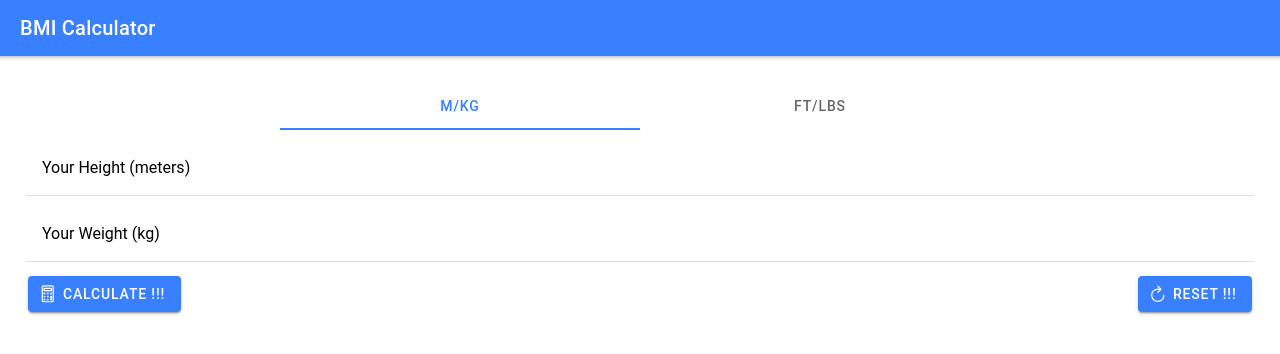
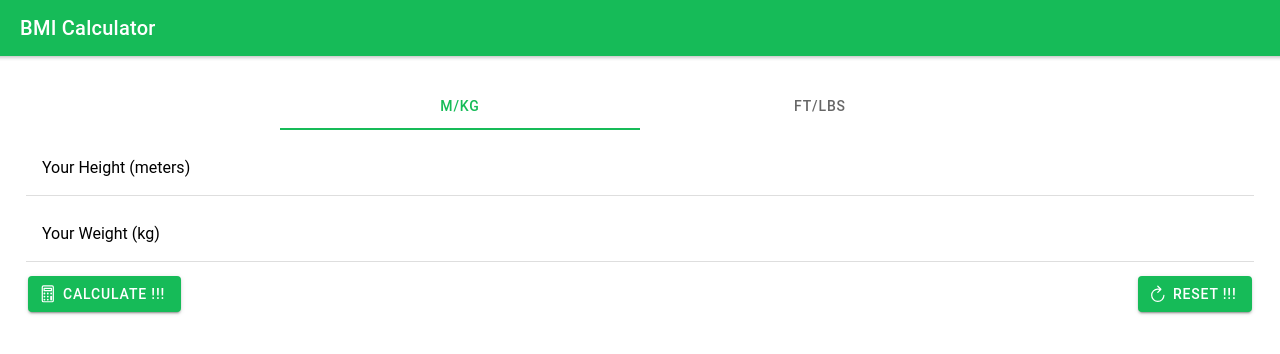
Before and after one commit to Luka-dot/Ionic-React, a React (Create React App) app: page / in a window 1280 px wide. Shown: the top 354 px of the page. Built offline with nearby package versions, Linux system fonts and the light colour scheme.

Commit message:
styling for ionioc

```diff
--- /dev/null
+++ b/src/components/BmiResolve.css
@@ -0,0 +1,3 @@
+#result {
+    background-color: black;
+}
--- a/src/components/BmiResolve.tsx
+++ b/src/components/BmiResolve.tsx
@@ -1,12 +1,14 @@
 import React from 'react';
 import { IonRow, IonCol, IonCard, IonCardContent } from '@ionic/react';
+
+import './BmiResolve.css';
 
 const BmiResolve: React.FC<{result: number }> = props => {
 
     return (
         <IonRow>
             <IonCol>
-              <IonCard>
+              <IonCard color="secondary" >
                 <IonCardContent>
                     <h2 className="ion-text-center">Your body-mass-index</h2>
                   <h3 className="ion-text-center">{props.result.toFixed(2)}</h3>
--- a/src/theme/variables.css
+++ b/src/theme/variables.css
@@ -1,77 +1,68 @@
-/* Ionic Variables and Theming. For more info, please see:
+ /* Ionic Variables and Theming. For more info, please see:
 http://ionicframework.com/docs/theming/ */
 
 /** Ionic CSS Variables **/
 :root {
-  /** primary **/
-  --ion-color-primary: #3880ff;
-  --ion-color-primary-rgb: 56, 128, 255;
+  --ion-color-primary: #16bb58;
+  --ion-color-primary-rgb: 22,187,88;
   --ion-color-primary-contrast: #ffffff;
-  --ion-color-primary-contrast-rgb: 255, 255, 255;
-  --ion-color-primary-shade: #3171e0;
-  --ion-color-primary-tint: #4c8dff;
+  --ion-color-primary-contrast-rgb: 255,255,255;
+  --ion-color-primary-shade: #13a54d;
+  --ion-color-primary-tint: #2dc269;
 
-  /** secondary **/
-  --ion-color-secondary: #3dc2ff;
-  --ion-color-secondary-rgb: 61, 194, 255;
-  --ion-color-secondary-contrast: #ffffff;
-  --ion-color-secondary-contrast-rgb: 255, 255, 255;
-  --ion-color-secondary-shade: #36abe0;
-  --ion-color-secondary-tint: #50c8ff;
+  --ion-color-secondary: #3de600;
+  --ion-color-secondary-rgb: 61,230,0;
+  --ion-color-secondary-contrast: #000000;
+  --ion-color-secondary-contrast-rgb: 0,0,0;
+  --ion-color-secondary-shade: #36ca00;
+  --ion-color-secondary-tint: #50e91a;
 
-  /** tertiary **/
-  --ion-color-tertiary: #5260ff;
-  --ion-color-tertiary-rgb: 82, 96, 255;
+  --ion-color-tertiary: #ea3c10;
+  --ion-color-tertiary-rgb: 234,60,16;
   --ion-color-tertiary-contrast: #ffffff;
-  --ion-color-tertiary-contrast-rgb: 255, 255, 255;
-  --ion-color-tertiary-shade: #4854e0;
-  --ion-color-tertiary-tint: #6370ff;
+  --ion-color-tertiary-contrast-rgb: 255,255,255;
+  --ion-color-tertiary-shade: #ce350e;
+  --ion-color-tertiary-tint: #ec5028;
 
-  /** success **/
   --ion-color-success: #2dd36f;
-  --ion-color-success-rgb: 45, 211, 111;
+  --ion-color-success-rgb: 45,211,111;
   --ion-color-success-contrast: #ffffff;
-  --ion-color-success-contrast-rgb: 255, 255, 255;
+  --ion-color-success-contrast-rgb: 255,255,255;
   --ion-color-success-shade: #28ba62;
   --ion-color-success-tint: #42d77d;
 
-  /** warning **/
   --ion-color-warning: #ffc409;
-  --ion-color-warning-rgb: 255, 196, 9;
+  --ion-color-warning-rgb: 255,196,9;
   --ion-color-warning-contrast: #000000;
-  --ion-color-warning-contrast-rgb: 0, 0, 0;
+  --ion-color-warning-contrast-rgb: 0,0,0;
   --ion-color-warning-shade: #e0ac08;
   --ion-color-warning-tint: #ffca22;
 
-  /** danger **/
   --ion-color-danger: #eb445a;
-  --ion-color-danger-rgb: 235, 68, 90;
+  --ion-color-danger-rgb: 235,68,90;
   --ion-color-danger-contrast: #ffffff;
-  --ion-color-danger-contrast-rgb: 255, 255, 255;
+  --ion-color-danger-contrast-rgb: 255,255,255;
   --ion-color-danger-shade: #cf3c4f;
   --ion-color-danger-tint: #ed576b;
 
-  /** dark **/
   --ion-color-dark: #222428;
-  --ion-color-dark-rgb: 34, 36, 40;
+  --ion-color-dark-rgb: 34,36,40;
   --ion-color-dark-contrast: #ffffff;
-  --ion-color-dark-contrast-rgb: 255, 255, 255;
+  --ion-color-dark-contrast-rgb: 255,255,255;
   --ion-color-dark-shade: #1e2023;
   --ion-color-dark-tint: #383a3e;
 
-  /** medium **/
   --ion-color-medium: #92949c;
-  --ion-color-medium-rgb: 146, 148, 156;
+  --ion-color-medium-rgb: 146,148,156;
   --ion-color-medium-contrast: #ffffff;
-  --ion-color-medium-contrast-rgb: 255, 255, 255;
+  --ion-color-medium-contrast-rgb: 255,255,255;
   --ion-color-medium-shade: #808289;
   --ion-color-medium-tint: #9d9fa6;
 
-  /** light **/
   --ion-color-light: #f4f5f8;
-  --ion-color-light-rgb: 244, 245, 248;
+  --ion-color-light-rgb: 244,245,248;
   --ion-color-light-contrast: #000000;
-  --ion-color-light-contrast-rgb: 0, 0, 0;
+  --ion-color-light-contrast-rgb: 0,0,0;
   --ion-color-light-shade: #d7d8da;
   --ion-color-light-tint: #f5f6f9;
 }
```
